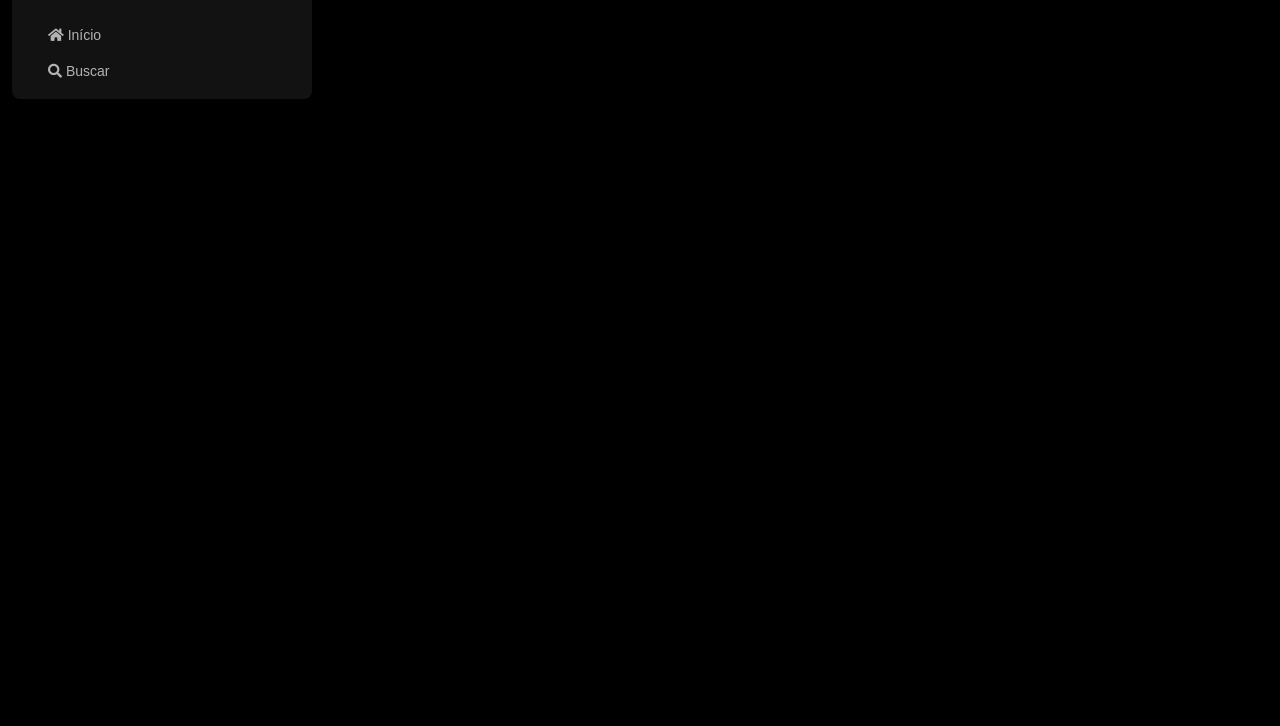
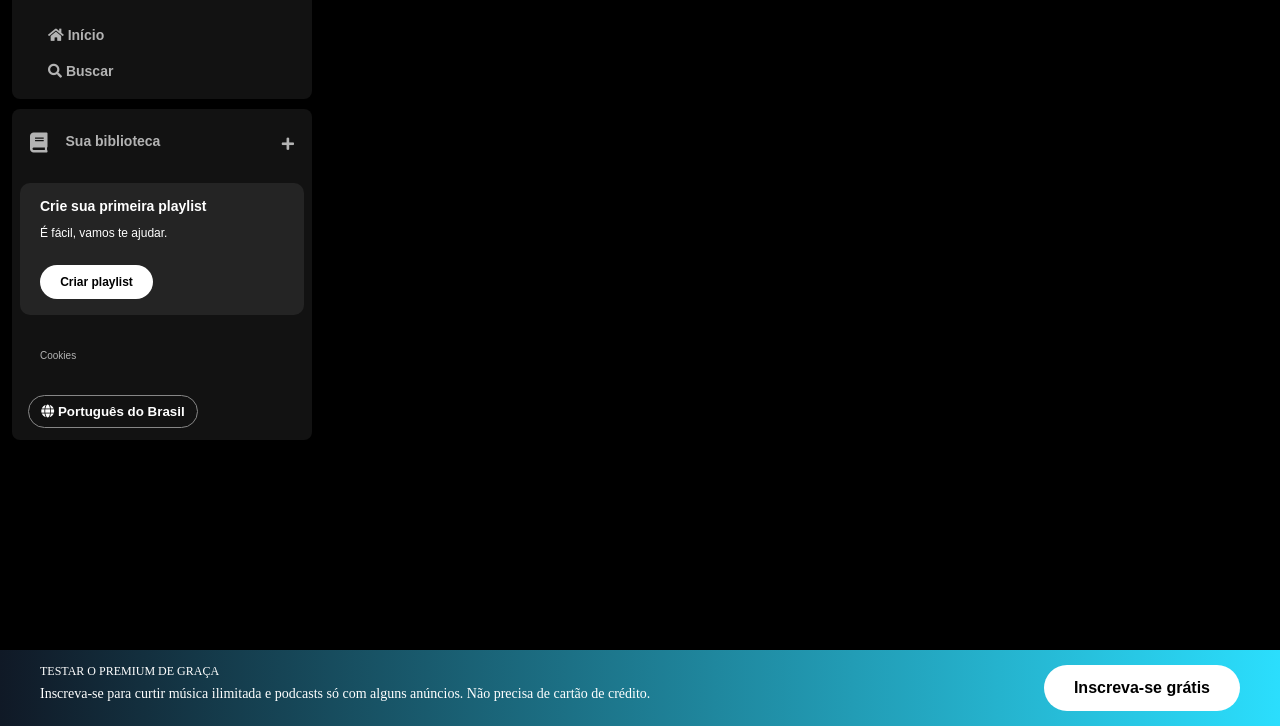
Before and after one commit to GalvanGabe/spotify-imersao-alura, a plain HTML site: page index.html in a window 1280 px wide. Shown: the part 74-800 px from the top of the page. Drawn offline with Linux system fonts and the light colour scheme.

Commit message:
sidebar and footer finished

```diff
--- a/index.html
+++ b/index.html
@@ -17,7 +17,6 @@
                     <img src="./assets/icons/logo-spotify.png" alt="logo do spotify">
                 </a>
             </div>
-            <div>
             <ul>
                 <li>
                     <a href="">
@@ -32,8 +31,45 @@
                     </a>
                 </li>
             </ul>
+        </nav>
+        <div class="library">
+            <div class="library__content">
+                <button class="library__button">
+                    <span class="fa fas fa-book"></span>
+                    <span>Sua biblioteca</span>
+                </button>
+                <span class="fa fa-plus"></span>
             </div>
-        </nav>
+            <section class="section-playlist">
+                <div class="section-playlist__content">
+                    <span class="text title">Crie sua primeira playlist</span>
+                    <span class="text subtitle">É fácil, vamos te ajudar.</span>
+                    <button class="section-playlist__button">
+                        <span>Criar playlist</span>
+                    </button>
                 </div>
+            </section>
+            <div class="cookies">
+                <a href="#">Cookies</a>
+            </div>
+            <div class="languages">
+                <button class="languages__button">
+                    <span class="fa fa-globe"></span>
+                    <span>Português do Brasil</span>
+                </button>
+            </div>
+        </div>
+    </div>
+    <footer class="disclaimer-premium">
+        <div class="text">
+            <p class="disclaimer-premium__title">Testar o premium de graça</p>
+            <p class="disclaimer-premium__subtitle">
+                Inscreva-se para curtir música ilimitada e podcasts só com alguns anúncios. Não precisa de cartão de crédito.
+            </p>
+        </div>
+        <div class="button">
+            <button type="button">Inscreva-se grátis</button>
+        </div>
+    </footer>
 </body>
 </html>
--- a/styles.css
+++ b/styles.css
@@ -1,9 +1,5 @@
 body {
     background-color: #000;
-}
-
-h1 {
-    color: #fff;
 }
 
 .sidebar {
@@ -44,7 +40,173 @@ h1 {
 .sidebar nav ul li a {
     color: #b3b3b3;
     text-decoration: none;
-    font-weight: 600px;
+    font-weight: 600;
     font-size: 14px;
     font-family: "DM Sans", sans-serif;
 }
+
+.library {
+    background-color: #121212;
+    border-radius: 8px;
+    display: flex;
+    justify-content: space-between;
+    flex-direction: column;
+    padding: 4px 8px;
+    color: #b3b3b3;
+    font-weight: 600;
+    font-size: 14px;
+    margin-top: 10px;
+}
+
+.library .library__content {
+    display: flex;
+    justify-content: space-between;
+}
+
+.library .library__button {
+    display: flex;
+    margin-right: 10px;
+    color: #b3b3b3;
+    background-color: transparent;
+    border: 0;
+    font-size: 14px;
+    font-weight: 700;
+    font-family: "DM Sans", sans-serif;
+    text-align: center;
+    text-decoration: none;
+    text-transform: none;
+    padding: 20px 10px;
+}
+
+.library .library__button .fa {
+    font-size: 20px;
+    font-weight: 300;
+    color: #b3b3b3;
+    margin-right: 10px;
+    padding-right: 8px;
+}
+
+.library .library__content .fa-plus {
+    margin: 24px 10px;
+}
+
+.section-playlist {
+    display: flex;
+    align-items: flex-start;
+    justify-content: space-between;
+    gap: 20px;
+    background-color: #242424;
+    color: #b3b3b3;
+    font-weight: 600;
+    font-size: 14px;
+    margin: 8px 0;
+    padding: 16px 20px;
+    border-radius: 10px;
+}
+
+.section-playlist .section-playlist__content {
+    display: flex;
+    flex-direction: column;
+}
+
+.section-playlist__content .text {
+    padding-bottom: 14px;
+    color: #fff;
+    font-family: "DM Sans", sans-serif;
+}
+
+.section-playlist__content .title {
+    font-weight: 700;
+}
+
+.section-playlist__content .subtitle {
+    font-weight: 500;
+    font-size: 12px;
+}
+
+.section-playlist__content .section-playlist__button {
+    display: flex;
+    justify-content: center;
+    background-color: #fff;
+    color: #000;
+    border-radius: 20px;
+    font-size: 12px;
+    font-weight: 700;
+    font-family: "DM Sans", sans-serif;
+    text-decoration: none;
+    text-transform: none;
+    padding: 10px;
+    margin-top: 12px;
+    border: 0;
+    width: 113px;
+}
+
+.sidebar .cookies {
+    margin: 25px 20px;
+}
+
+.sidebar .cookies a {
+    color: #b3b3b3;
+    font-family: "DM Sans", sans-serif;
+    font-weight: 500;
+    font-size: 10px;
+    text-decoration: none;
+}
+
+.sidebar .cookies a:hover {
+    text-decoration: underline;
+}
+
+.languages .languages__button {
+    align-items: center;
+    background-color: transparent;
+    border: 1px solid #878787;
+    color: #fff;
+    font-weight: bold;
+    cursor: pointer;
+    width: 170px;
+    margin: 8px;
+    padding: 8px;
+    border-radius: 20px;
+}
+
+.disclaimer-premium {
+    display: flex;
+    position: fixed;
+    bottom: 0;
+    left: 0;
+    right: 0;
+    background: linear-gradient(to right, #101926, #2bdefd);
+    padding: 15px 40px;
+    justify-content: space-between;
+}
+
+.disclaimer-premium .text {
+    flex-shrink: 0;
+}
+
+.disclaimer-premium .disclaimer-premium__title {
+    color: #fff;
+    text-transform: uppercase;
+    font-weight: 400;
+    font-size: 12px;
+    margin-bottom: 10px;
+}
+
+.disclaimer-premium .disclaimer-premium__subtitle {
+    color: #fff;
+    font-size: 14px;
+    font-weight: 500;
+}
+
+.disclaimer-premium button {
+    background-color: #fff;
+    color: #000;
+    font-size: 16px;
+    font-weight: bold;
+    padding: 14px 30px;
+    border: 0;
+    border-radius: 40px;
+    cursor: pointer;
+    flex-shrink: 0;
+}
```
Lines whose indentation alone changed are shown as unchanged.
